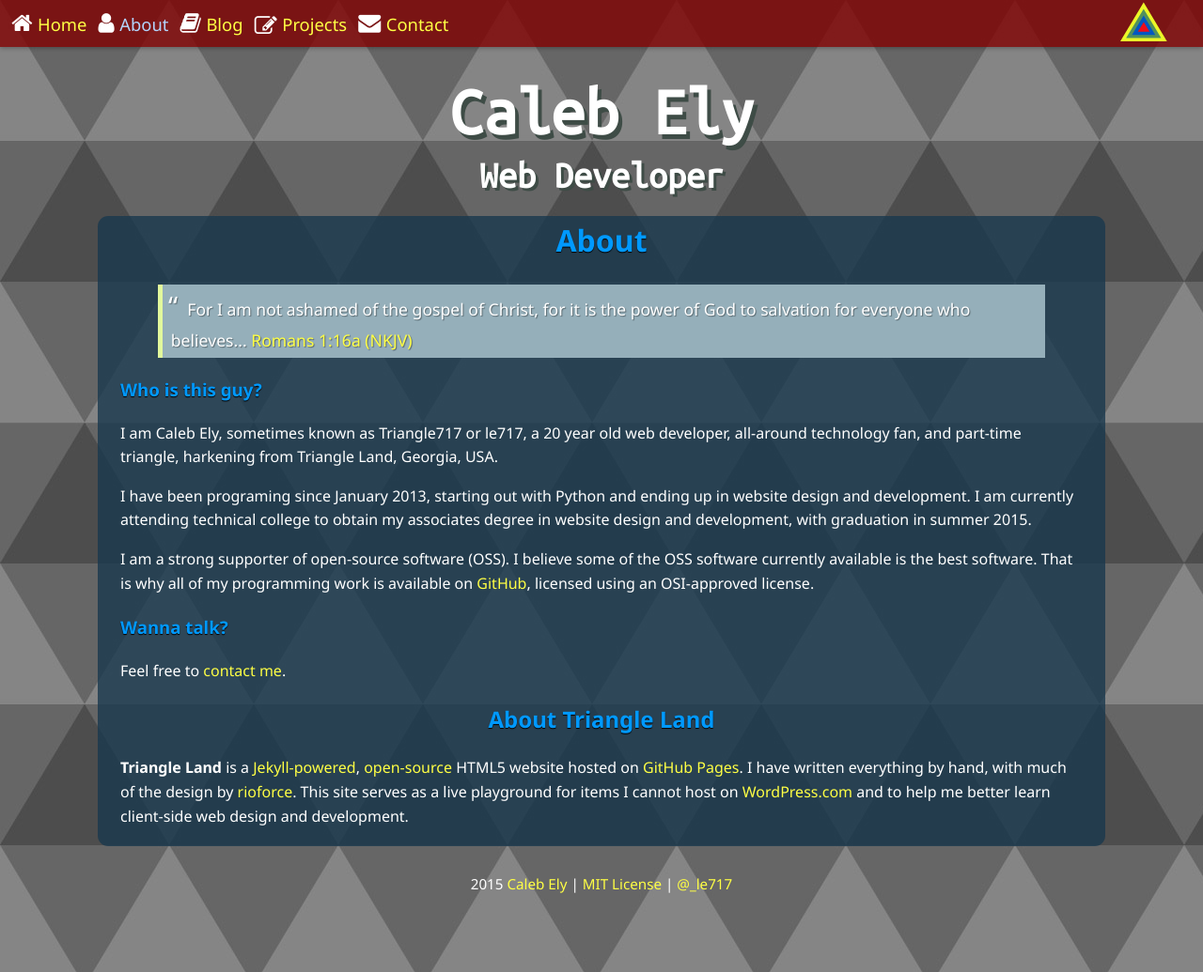
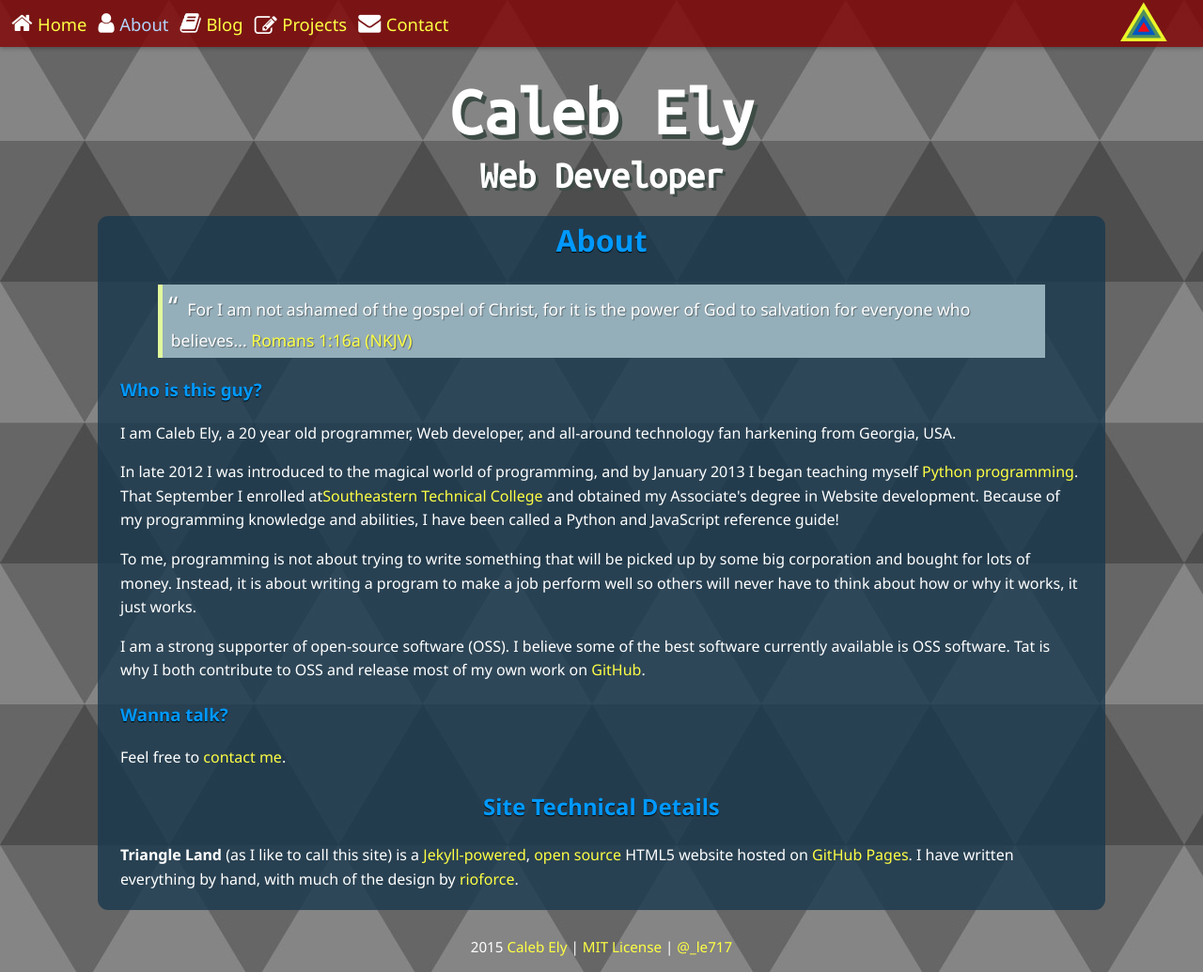
Before and after one commit to le717/le717.github.io, a Jekyll site: the page built from about/index.html, in a window 1280 px wide and 1035 px high. Shown: the whole window at 94% size. Built offline with Jekyll 4.4.1, drawn with Linux system fonts in a browser that asks for light colours; nearby versions of some CDN libraries.

Commit message:
Expand About page

```diff
--- a/about/index.html
+++ b/about/index.html
@@ -11,14 +11,16 @@
 </blockquote>
 
 <h3>Who is this guy?</h3>
-<p>I am Caleb Ely, sometimes known as Triangle717 or le717, a <span id="i-am-age"></span> year old web developer, all-around technology fan, and part-time triangle, harkening from Triangle Land, Georgia, USA.</p>
+<p>I am Caleb Ely, a <span id="my-age"></span> year old programmer, Web developer, and all-around technology fan harkening from Georgia, USA.</p>
 
-<p>I have been programing since January 2013, starting out with Python and ending up in website design and development. I am currently attending technical college to obtain my associates degree in website design and development, with graduation in summer 2015.</p>
+<p>In late 2012 I was introduced to the magical world of programming, and by January 2013 I began teaching myself <a target="_blank" href="https://www.python.org/">Python programming</a>. That September I enrolled at<a target="_blank" href="http://southeasterntech.edu/">Southeastern Technical College</a> and obtained my Associate's degree in Website development. Because of my programming knowledge and abilities, I have been called a Python and JavaScript reference guide!</p>
 
-<p>I am a strong supporter of open-source software (OSS). I believe some of the OSS software currently available is the best software. That is why all of my programming work is available on <a target="_blank" href="{{ site.github.owner_url }}">GitHub</a>, licensed using an OSI-approved license.</p>
+<p>To me, programming is not about trying to write something that will be picked up by some big corporation and bought for lots of money. Instead, it is about writing a program to make a job perform well so others will never have to think about how or why it works, it just works.</p>
+
+<p>I am a strong supporter of open-source software (OSS). I believe some of the best software currently available is OSS software. Tat is why I both contribute to OSS and release most of my own work on <a target="_blank" href="{{ site.github.owner_url }}">GitHub</a>.</p>
 
 <h3>Wanna talk?</h3>
 <p>Feel free to <a href="/contact">contact me</a>.</p>
 
-<h2 class="text-center">About Triangle Land</h2>
-<p><span class="text-bold">Triangle Land</span> is a <a target="_blank" href="http://jekyllrb.com/">Jekyll-powered</a>, <a target="_blank" href="{{ site.github.repository_url }}">open-source</a> HTML5 website hosted on <a target="_blank" href="https://pages.github.com">GitHub Pages</a>. I have written everything by hand, with much of the design by <a target="_blank" href="https://twitter.com/_rioforce">rioforce</a>. This site serves as a live playground for items I cannot host on <a target="_blank" href="{{ site.author_wp }}">WordPress.com</a> and to help me better learn client-side web design and development.</p>
+<h2 class="text-center">Site Technical Details</h2>
+<p><span class="text-bold">Triangle Land</span> (as I like to call this site) is a <a target="_blank" href="http://jekyllrb.com/">Jekyll-powered</a>, <a target="_blank" href="{{ site.github.repository_url }}">open source</a> HTML5 website hosted on <a target="_blank" href="https://pages.github.com">GitHub Pages</a>. I have written everything by hand, with much of the design by <a target="_blank" href="https://twitter.com/_rioforce">rioforce</a>.</p>
--- a/js/about.js
+++ b/js/about.js
@@ -34,4 +34,4 @@
 }
 
 // Calculate my age
-document.querySelector("#i-am-age").innerHTML = calcDate({ year: 1995, month: 3, day: 13 });
+document.querySelector("#my-age").innerHTML = calcDate({ year: 1995, month: 3, day: 13 });
```
Also changed, not shown: js/about.min.js.
